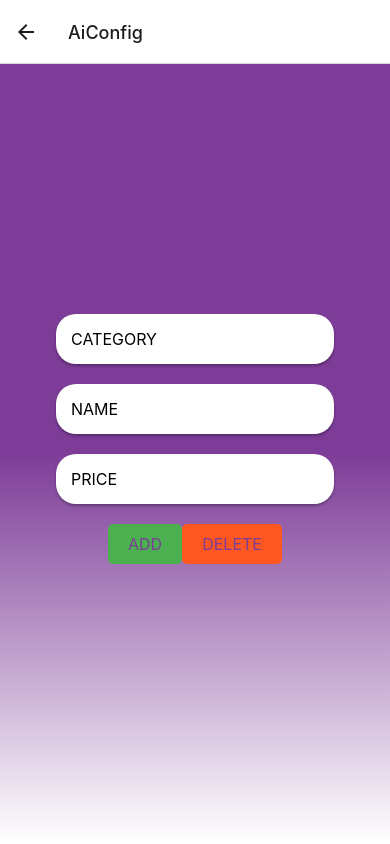
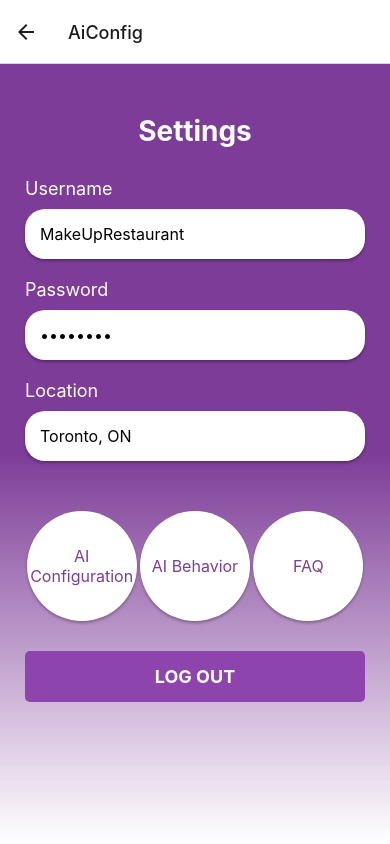
Before and after one commit to alialoraebi/capstone, a React Native app: screen /AiConfig in a window 390 px wide. Built offline with nearby package versions, Linux system fonts and the light colour scheme.

Commit message:
add ai config file

```diff
--- a/components/AiConfig.js
+++ b/components/AiConfig.js
@@ -1,52 +1,67 @@
-import React from 'react';
-import { View, TouchableOpacity, Text, TextInput } from 'react-native';
+import React, { useState } from 'react';
+import { View, Text, TextInput, TouchableOpacity } from 'react-native';
+import { useNavigation } from '@react-navigation/native'; // Import useNavigation
+import withGradient from './gradient';
 import styles from './styles';
-import withGradient from './gradient';
+import { useAuth } from './AuthContext';
 
+const SettingsScreen = () => {
+    const [username, setUsername] = useState('MakeUpRestaurant');
+    const [password, setPassword] = useState('password');
+    const [location, setLocation] = useState('Toronto, ON');
 
-const AiConfig = (props) => {
+    const { handleLogout } = useAuth();
+    const navigation = useNavigation(); // Get the navigation object
 
-    const handleAdd = () => {
-        // Logic for adding item
-    };
-
-    const handleDelete = () => {
-        // Logic for deleting item
+    // Function to navigate to AiConfig screen
+    const goToAiConfig = () => {
+        navigation.navigate('AiConfig');
     };
 
     return (
-        <View style={styles.container}>
-
-            <View>
-
+        <View style={styles.settingsContainer}>
+            <Text style={styles.title}>Settings</Text>
+            <View style={styles.inputContainer}>
+                <Text style={styles.inputLabel}>Username</Text>
                 <TextInput
-                    placeholder="CATEGORY"
-                    placeholderTextColor="#Black"
                     style={styles.input}
+                    value={username}
+                    onChangeText={setUsername}
+                    autoCapitalize="none"
+                />
+                <Text style={styles.inputLabel}>Password</Text>
+                <TextInput
+                    style={styles.input}
+                    value={password}
+                    onChangeText={setPassword}
+                    secureTextEntry
+                    autoCapitalize="none"
+                />
+                <Text style={styles.inputLabel}>Location</Text>
+                <TextInput
+                    style={styles.input}
+                    value={location}
+                    onChangeText={setLocation}
                 />
 
-                <TextInput
-                    placeholder="NAME"
-                    placeholderTextColor="Black"
-                    style={styles.input}
-                />
-
-                <TextInput
-                    placeholder="PRICE"
-                    placeholderTextColor="#Black"
-                    style={styles.input}
-                />
             </View>
             <View style={styles.buttonContainer}>
-                <TouchableOpacity style={styles.addButton} onPress={handleAdd}>
-                    <Text style={styles.buttonText}>ADD</Text>
+                {/* Pressing this button will navigate to AiConfig screen */}
+                <TouchableOpacity style={styles.roundButton} onPress={goToAiConfig}>
+                    <Text style={styles.buttonText}>AI Configuration</Text>
                 </TouchableOpacity>
-                <TouchableOpacity style={styles.deleteButton} onPress={handleDelete}>
-                    <Text style={styles.buttonText}>DELETE</Text>
+                <TouchableOpacity style={styles.roundButton}>
+                    <Text style={styles.buttonText}>AI Behavior</Text>
+                </TouchableOpacity>
+                <TouchableOpacity style={styles.roundButton}>
+                    <Text style={styles.buttonText}>FAQ</Text>
                 </TouchableOpacity>
             </View>
+            <TouchableOpacity style={styles.logoutButton} onPress={handleLogout}>
+                <Text style={styles.logoutText}>LOG OUT</Text>
+            </TouchableOpacity>
         </View>
     );
 };
 
-export default withGradient(AiConfig);
+export default withGradient(SettingsScreen);
--- a/components/SettingScreen.js
+++ b/components/SettingScreen.js
@@ -1,18 +1,21 @@
 import React, { useState } from 'react';
 import { View, Text, TextInput, TouchableOpacity } from 'react-native';
-import { useNavigation } from '@react-navigation/native'; // Import the 'useNavigation' hook
+import { useNavigation } from '@react-navigation/native';
 import withGradient from './gradient';
 import styles from './styles';
+import { useAuth } from './AuthContext';
+
 
 const SettingsScreen = () => {
     const [username, setUsername] = useState('MakeUpRestaurant');
     const [password, setPassword] = useState('password');
     const [location, setLocation] = useState('Toronto, ON');
 
-    const navigation = useNavigation(); // Initialize the 'navigation' object
+    const { handleLogout } = useAuth();
 
-    const goToAiConfig = () => {
-        navigation.navigate('AiConfig'); // Navigate to 'AiConfig' screen
+    const navigation = useNavigation();
+    const goToAiConfigScreen = () => {
+        navigation.navigate('AiConfig');
     };
 
     return (
@@ -40,9 +43,10 @@ const SettingsScreen = () => {
                     value={location}
                     onChangeText={setLocation}
                 />
+
             </View>
             <View style={styles.buttonContainer}>
-                <TouchableOpacity style={styles.roundButton} onPress={goToAiConfig}>
+                <TouchableOpacity style={styles.roundButton}  onPress={goToAiConfigScreen}>
                     <Text style={styles.buttonText}>AI Configuration</Text>
                 </TouchableOpacity>
                 <TouchableOpacity style={styles.roundButton}>
@@ -51,7 +55,11 @@ const SettingsScreen = () => {
                 <TouchableOpacity style={styles.roundButton}>
                     <Text style={styles.buttonText}>FAQ</Text>
                 </TouchableOpacity>
+                <TouchableOpacity style={styles.logoutButton} onPress={handleLogout}>
+                <Text style={styles.logoutText}>LOG OUT</Text>
+            </TouchableOpacity>
             </View>
+
         </View>
     );
 };
--- a/components/tabNavigator.js
+++ b/components/tabNavigator.js
@@ -26,10 +26,7 @@ const MyTabs = () => {
             iconName = 'cogs';
           } else if (route.name === 'Contact') {
             iconName = 'envelope-o';
-          }else if (route.name === 'AiConfig') {
-            iconName = 'gear';
           }
-
           return <Icon name={iconName} size={size} color={color} />;
         },
         tabBarActiveTintColor: '#7D3C98',
@@ -40,7 +37,7 @@ const MyTabs = () => {
       <Tab.Screen name="Statistics" component={StatisticsScreen} options={{ headerShown: false }} />
       <Tab.Screen name="Settings" component={SettingsScreen} options={{ headerShown: false }} />
       <Tab.Screen name="Contact" component={AboutScreen} options={{ headerShown: false }} />
-      <Tab.Screen name="AiConfig" component={AiConfig} options={{ headerShown: false }} />
+
     </Tab.Navigator>
   );
 };
```
